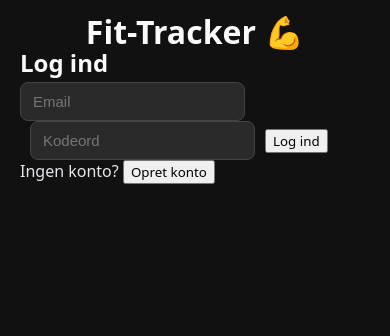
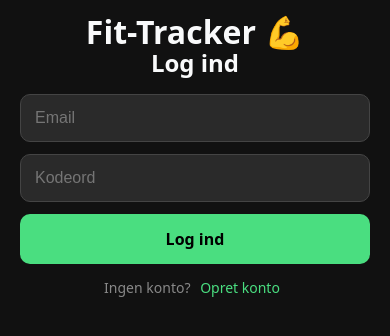
Before and after one commit to cokkiecount-collab/Fit-Tracker, a React (Vite) app: page / in a window 390 px wide. Shown: the top 336 px of the page. Built offline with nearby package versions, Linux system fonts and the light colour scheme.

Commit message:
Fix mobilvenlig login og træning - log knap fuld bredde

```diff
--- a/src/LoginSide.tsx
+++ b/src/LoginSide.tsx
@@ -17,55 +17,32 @@ function LoginSide({ setAktivBruger, setUserId }: Props) {
     setFejl("")
 
     if (erLogin) {
-      const { data, error } = await supabase.auth.signInWithPassword({
-        email,
-        password: kodeord,
-      })
-
-      if (error) {
-        setFejl(error.message)
-        return
-      }
-
+      const { data, error } = await supabase.auth.signInWithPassword({ email, password: kodeord })
+      if (error) { setFejl(error.message); return }
       if (data.user) {
-        setAktivBruger({
-          brugernavn: data.user.email ?? "",
-          kodeord: "",
-          programmer: [],
-        })
+        setAktivBruger({ brugernavn: data.user.email ?? "", kodeord: "", programmer: [] })
         setUserId(data.user.id)
       }
     } else {
-      const { data, error } = await supabase.auth.signUp({
-        email,
-        password: kodeord,
-      })
-
-      if (error) {
-        setFejl(error.message)
-        return
-      }
-
+      const { data, error } = await supabase.auth.signUp({ email, password: kodeord })
+      if (error) { setFejl(error.message); return }
       if (data.user) {
-        setAktivBruger({
-          brugernavn: data.user.email ?? "",
-          kodeord: "",
-          programmer: [],
-        })
+        setAktivBruger({ brugernavn: data.user.email ?? "", kodeord: "", programmer: [] })
         setUserId(data.user.id)
       }
     }
   }
 
   return (
-    <div>
-      <h2>{erLogin ? "Log ind" : "Opret konto"}</h2>
+    <div style={{ display: "flex", flexDirection: "column", gap: "12px", maxWidth: "400px", margin: "0 auto" }}>
+      <h2 style={{ textAlign: "center", marginBottom: "8px" }}>{erLogin ? "Log ind" : "Opret konto"}</h2>
 
       <input
         type="email"
         placeholder="Email"
         value={email}
         onChange={(e) => setEmail(e.target.value)}
+        style={inputStyle}
       />
 
       <input
@@ -73,18 +50,18 @@ function LoginSide({ setAktivBruger, setUserId }: Props) {
         placeholder="Kodeord"
         value={kodeord}
         onChange={(e) => setKodeord(e.target.value)}
-        style={{ marginLeft: "10px" }}
+        style={inputStyle}
       />
 
-      <button onClick={haandterIndsend} style={{ marginLeft: "10px" }}>
-        {erLogin ? "Log ind" : "Opret"}
+      <button onClick={haandterIndsend} style={loginKnap}>
+        {erLogin ? "Log ind" : "Opret konto"}
       </button>
 
-      {fejl && <p style={{ color: "red" }}>{fejl}</p>}
+      {fejl && <p style={{ color: "#ef4444", textAlign: "center", fontSize: "14px" }}>{fejl}</p>}
 
-      <p>
+      <p style={{ textAlign: "center", color: "#888", fontSize: "14px" }}>
         {erLogin ? "Ingen konto?" : "Har du allerede en konto?"}{" "}
-        <button onClick={() => setErLogin(!erLogin)}>
+        <button onClick={() => setErLogin(!erLogin)} style={{ background: "none", border: "none", color: "#4ade80", cursor: "pointer", fontSize: "14px" }}>
           {erLogin ? "Opret konto" : "Log ind"}
         </button>
       </p>
@@ -92,4 +69,27 @@ function LoginSide({ setAktivBruger, setUserId }: Props) {
   )
 }
 
+const inputStyle: React.CSSProperties = {
+  width: "100%",
+  padding: "14px",
+  borderRadius: "10px",
+  border: "1px solid #444",
+  backgroundColor: "#2a2a2a",
+  color: "white",
+  fontSize: "16px",
+  boxSizing: "border-box"
+}
+
+const loginKnap: React.CSSProperties = {
+  width: "100%",
+  padding: "14px",
+  borderRadius: "10px",
+  backgroundColor: "#4ade80",
+  color: "#000",
+  border: "none",
+  fontSize: "16px",
+  fontWeight: "bold",
+  cursor: "pointer"
+}
+
 export default LoginSide
--- a/src/TraeningSide.tsx
+++ b/src/TraeningSide.tsx
@@ -97,14 +97,14 @@ function TraeningSide({ programmer, userId, db, startProgramId }: Props) {
             setDagSaet([])
             setValgtDagId(null)
           }} style={afslutKnap}>
-            ✓ Afslut træning
+            ✓ Afslut
           </button>
         ) : (
           <button onClick={async () => {
             const id = await db.startSession(valgtDagId, userId)
             if (id) setAktivSessionId(id)
           }} style={startKnap}>
-            ▶ Start træning
+            ▶ Start
           </button>
         )}
       </div>
@@ -112,7 +112,7 @@ function TraeningSide({ programmer, userId, db, startProgramId }: Props) {
       {!aktivSessionId ? (
         <div style={{ textAlign: "center", padding: "40px", color: "#888" }}>
           <p style={{ fontSize: "40px" }}>💪</p>
-          <p>Tryk "Start træning" for at begynde</p>
+          <p>Tryk "Start" for at begynde</p>
         </div>
       ) : (
         <div style={{ display: "flex", flexDirection: "column", gap: "20px" }}>
@@ -176,7 +176,7 @@ function OevelseKort({
               <button onClick={async () => {
                 await db.sletSaet(s.id!)
                 setDagSaet((prev) => prev.filter((x) => x.id !== s.id))
-              }} style={{ background: "none", border: "none", cursor: "pointer", color: "#666", fontSize: "14px" }}>
+              }} style={{ background: "none", border: "none", cursor: "pointer", color: "#666", fontSize: "18px", padding: "0 4px" }}>
                 ×
               </button>
             </div>
@@ -184,9 +184,12 @@ function OevelseKort({
         </div>
       )}
 
-      <div style={{ display: "flex", gap: "8px", alignItems: "center" }}>
-        <input type="number" placeholder="Kg" value={vaegt} onChange={(e) => setVaegt(e.target.value)} style={inputStyle} />
-        <input type="number" placeholder="Reps" value={reps} onChange={(e) => setReps(e.target.value)} style={inputStyle} />
+      {/* Log sæt - fuld bredde på mobil */}
+      <div style={{ display: "flex", flexDirection: "column", gap: "8px" }}>
+        <div style={{ display: "flex", gap: "8px" }}>
+          <input type="number" placeholder="Kg" value={vaegt} onChange={(e) => setVaegt(e.target.value)} style={inputStyle} />
+          <input type="number" placeholder="Reps" value={reps} onChange={(e) => setReps(e.target.value)} style={inputStyle} />
+        </div>
         <button
           onClick={async () => {
             if (!vaegt || !reps) return
@@ -200,7 +203,7 @@ function OevelseKort({
           }}
           style={logKnap}
         >
-          + Log
+          + Log sæt
         </button>
       </div>
     </div>
@@ -210,8 +213,8 @@ function OevelseKort({
 const tilbageKnap: React.CSSProperties = { background: "none", border: "none", color: "#4ade80", fontSize: "16px", cursor: "pointer", padding: "0", marginBottom: "16px" }
 const programKort: React.CSSProperties = { display: "flex", alignItems: "center", gap: "16px", backgroundColor: "#1e1e1e", border: "1px solid #333", borderRadius: "12px", padding: "20px", cursor: "pointer", width: "100%", color: "white" }
 const dagKort: React.CSSProperties = { display: "flex", alignItems: "center", gap: "16px", backgroundColor: "#1e1e1e", border: "1px solid #333", borderRadius: "12px", padding: "16px", cursor: "pointer", width: "100%", color: "white" }
-const inputStyle: React.CSSProperties = { flex: 1, padding: "12px", borderRadius: "8px", border: "1px solid #444", backgroundColor: "#2a2a2a", color: "white", fontSize: "16px" }
-const logKnap: React.CSSProperties = { backgroundColor: "#4ade80", color: "#000", border: "none", borderRadius: "8px", padding: "12px 16px", fontSize: "15px", fontWeight: "bold", cursor: "pointer" }
+const inputStyle: React.CSSProperties = { flex: 1, padding: "12px", borderRadius: "8px", border: "1px solid #444", backgroundColor: "#2a2a2a", color: "white", fontSize: "16px", minWidth: 0 }
+const logKnap: React.CSSProperties = { width: "100%", backgroundColor: "#4ade80", color: "#000", border: "none", borderRadius: "8px", padding: "14px", fontSize: "16px", fontWeight: "bold", cursor: "pointer" }
 const startKnap: React.CSSProperties = { backgroundColor: "#4ade80", color: "#000", border: "none", borderRadius: "8px", padding: "10px 16px", fontSize: "14px", fontWeight: "bold", cursor: "pointer" }
 const afslutKnap: React.CSSProperties = { backgroundColor: "#ef4444", color: "white", border: "none", borderRadius: "8px", padding: "10px 16px", fontSize: "14px", fontWeight: "bold", cursor: "pointer" }
 
```
